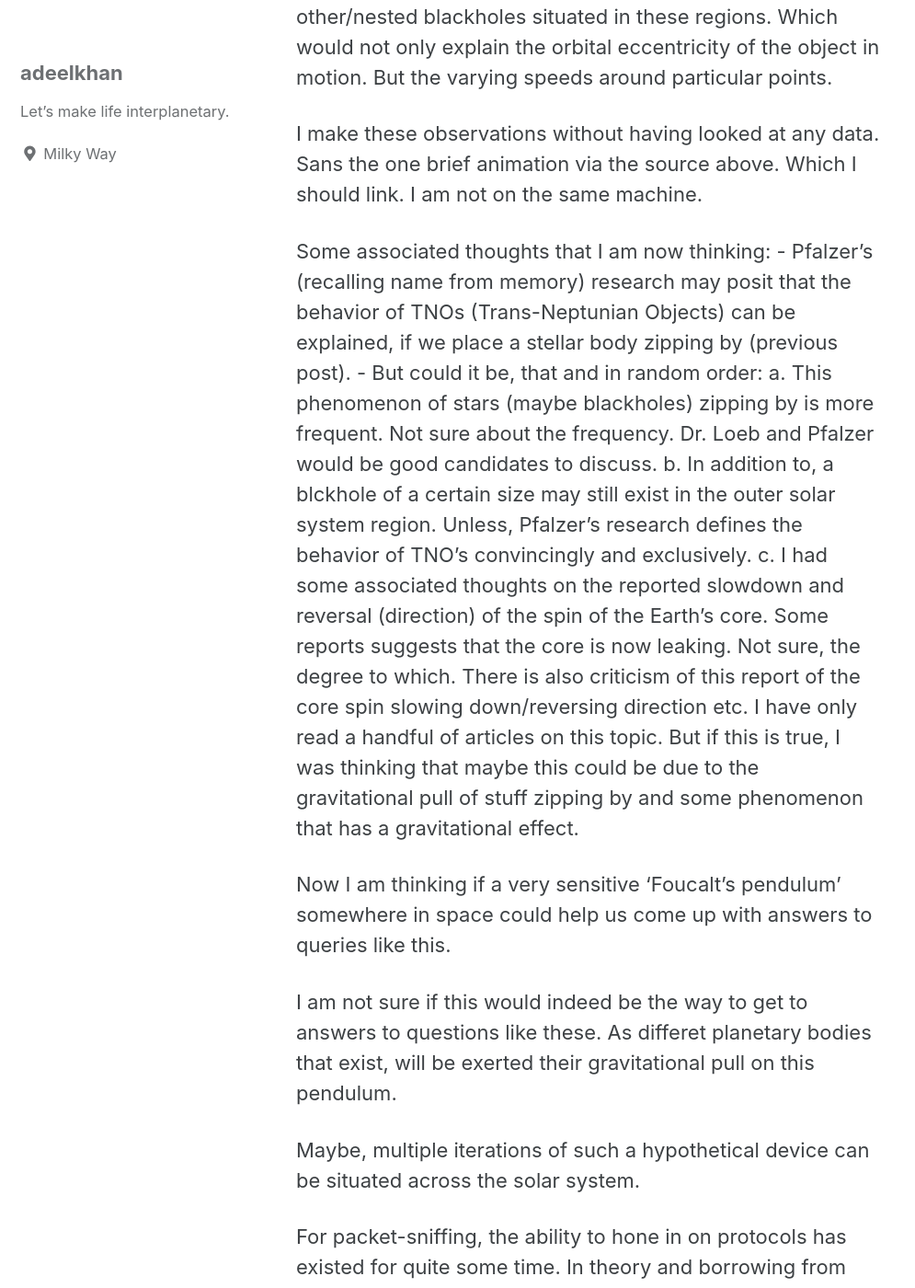
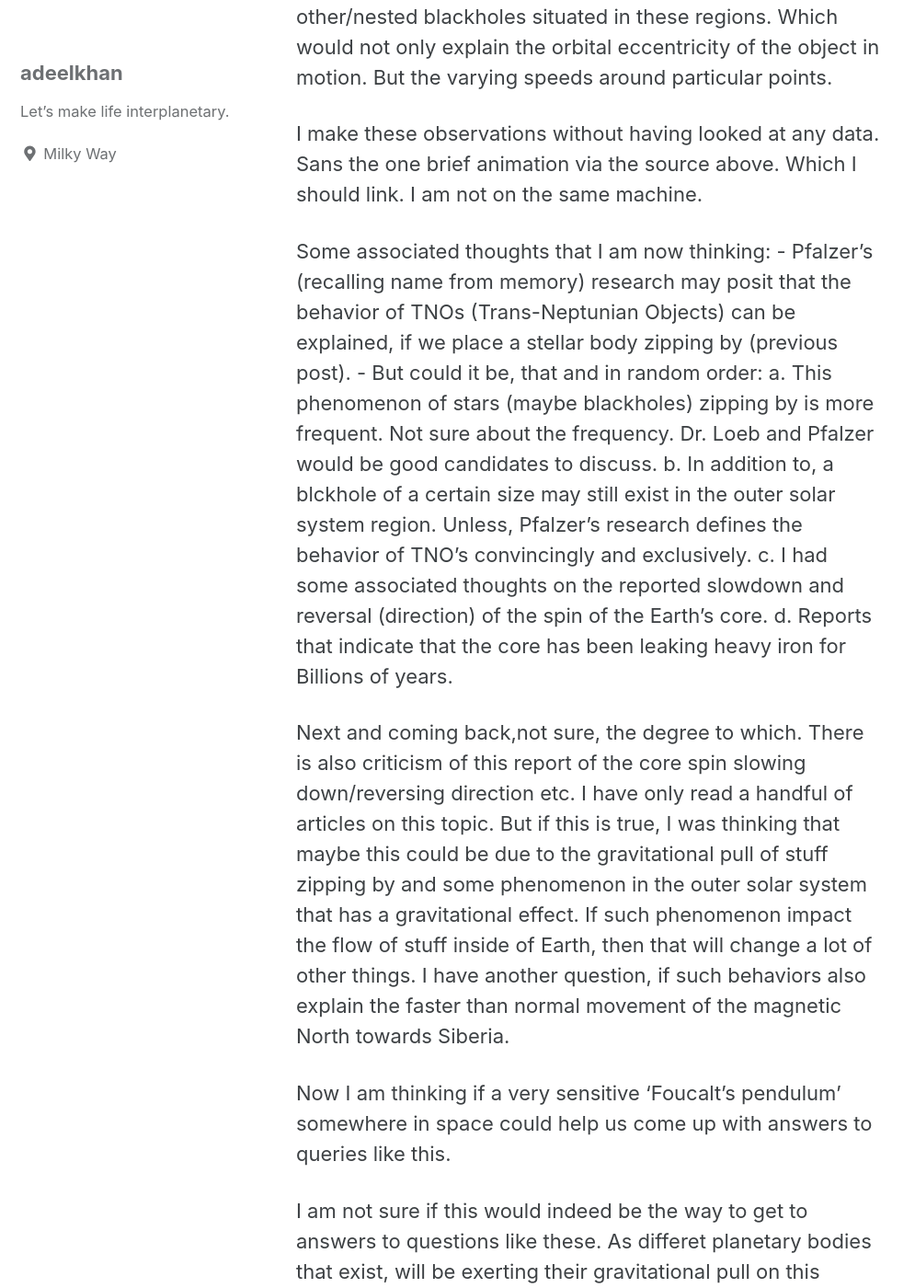
Before and after one commit to stellardreams/stellardreams.github.io, a Jekyll site: the page built from _posts/2024-12-09-Nested-Blackholes.md, in a window 1280 px wide and 1400 px high, scrolled down 751 px. Shown: the whole window at 92% size, without its empty margins (0-995 px from the left). Built offline with Jekyll 4.4.1, drawn with Linux system fonts in a browser that asks for light colours; cached includes are drawn as plain includes; some of the changed text lies outside the part shown.

Commit message:
Update 2024-12-09-Nested-Blackholes.md
leaking heavy iron has been happening for billions of years. plus fixing typos

```diff
--- a/_posts/2024-12-09-Nested-Blackholes.md
+++ b/_posts/2024-12-09-Nested-Blackholes.md
@@ -10,14 +10,18 @@ I make these observations without having looked at any data. Sans the one brief
 
 Some associated thoughts that I am now thinking:
 - Pfalzer's (recalling name from memory) research may posit that the behavior of TNOs (Trans-Neptunian Objects) can be explained, if we place a stellar body zipping by (previous post).
-- But could it be, that and in random order: a. This phenomenon of stars (maybe blackholes) zipping by is more frequent. Not sure about the frequency. Dr. Loeb  and Pfalzer would be good candidates to discuss. b. In addition to, a blckhole of a certain size may still exist in the outer solar system region. Unless, Pfalzer's research defines the behavior of TNO's convincingly and exclusively. c. I had some associated thoughts on the reported slowdown and reversal (direction) of the spin of the Earth's core. Some reports suggests that the core is now leaking. Not sure, the degree to which. There is also criticism of this report of the core spin slowing down/reversing direction etc. I have only read a handful of articles on this topic. But if this is true, I was thinking that maybe this could be due to the gravitational pull of stuff zipping by and some phenomenon that has a gravitational effect.
+- But could it be, that and in random order: a. This phenomenon of stars (maybe blackholes) zipping by is more frequent. Not sure about the frequency. Dr. Loeb  and Pfalzer would be good candidates to discuss. b. In addition to, a blckhole of a certain size may still exist in the outer solar system region. Unless, Pfalzer's research defines the behavior of TNO's convincingly and exclusively. c. I had some associated thoughts on the reported slowdown and reversal (direction) of the spin of the Earth's core. d. Reports that indicate that the core has been  leaking heavy iron for Billions of years.
+
+Next and coming back,not sure, the degree to which. There is also criticism of this report of the core spin slowing down/reversing direction etc. I have only read a handful of articles on this topic. But if this is true, I was thinking that maybe this could be due to the gravitational pull of stuff zipping by and some phenomenon in the outer solar system that has a gravitational effect. If such phenomenon impact the flow of stuff inside of Earth, then that will change a lot of other things. I have another question, if such behaviors also explain the faster than normal movement of the magnetic North towards Siberia.
 
 Now I am thinking if a very sensitive 'Foucalt's pendulum' somewhere in space could help us come up with answers to queries like this.
 
-I am not sure if this would indeed be the way to get to answers to questions like these. As differet planetary bodies that exist, will be exerted their gravitational pull on this pendulum.
+I am not sure if this would indeed be the way to get to answers to questions like these. As differet planetary bodies that exist, will be exerting their gravitational pull on this pendulum.
 
 Maybe, multiple iterations of such a hypothetical device can be situated across the solar system.
 
-For packet-sniffing, the ability to hone in on protocols has existed for quite some time. In theory and borrowing from this, tools would be developed that could help pick and choose the gravitional effects. Thua allowing us to hwlp create a picture of what kind of gravitational effecta are being exerted.
+For packet-sniffing, the ability to hone in on protocols has existed for quite some time. In theory and borrowing from this, tools would be developed that could help pick and choose the gravitional effects. Thus allowing us to help create a picture of what kind of gravitational effects are being exerted.
 
-Via such a construct, we should, in theory, be in a capacity to answer other primary/fundamental questions. Including the questions highlighted. Is there a small blackhole in the outer solar system and is it's gravitational pull interacting with Earth's core
+Via such a construct, we should, in theory, be in a capacity to answer other primary/fundamental questions. Including the questions highlighted. Is there a small blackhole in the outer solar system and is it's gravitational pull interacting with Earth's core.
+
+Shifting movements in and around the core. The degree to which and in timelines involving ranges of time normative to generations. Helping predict these movements in advance will save a lot of lives. And quality of lives also.
```
